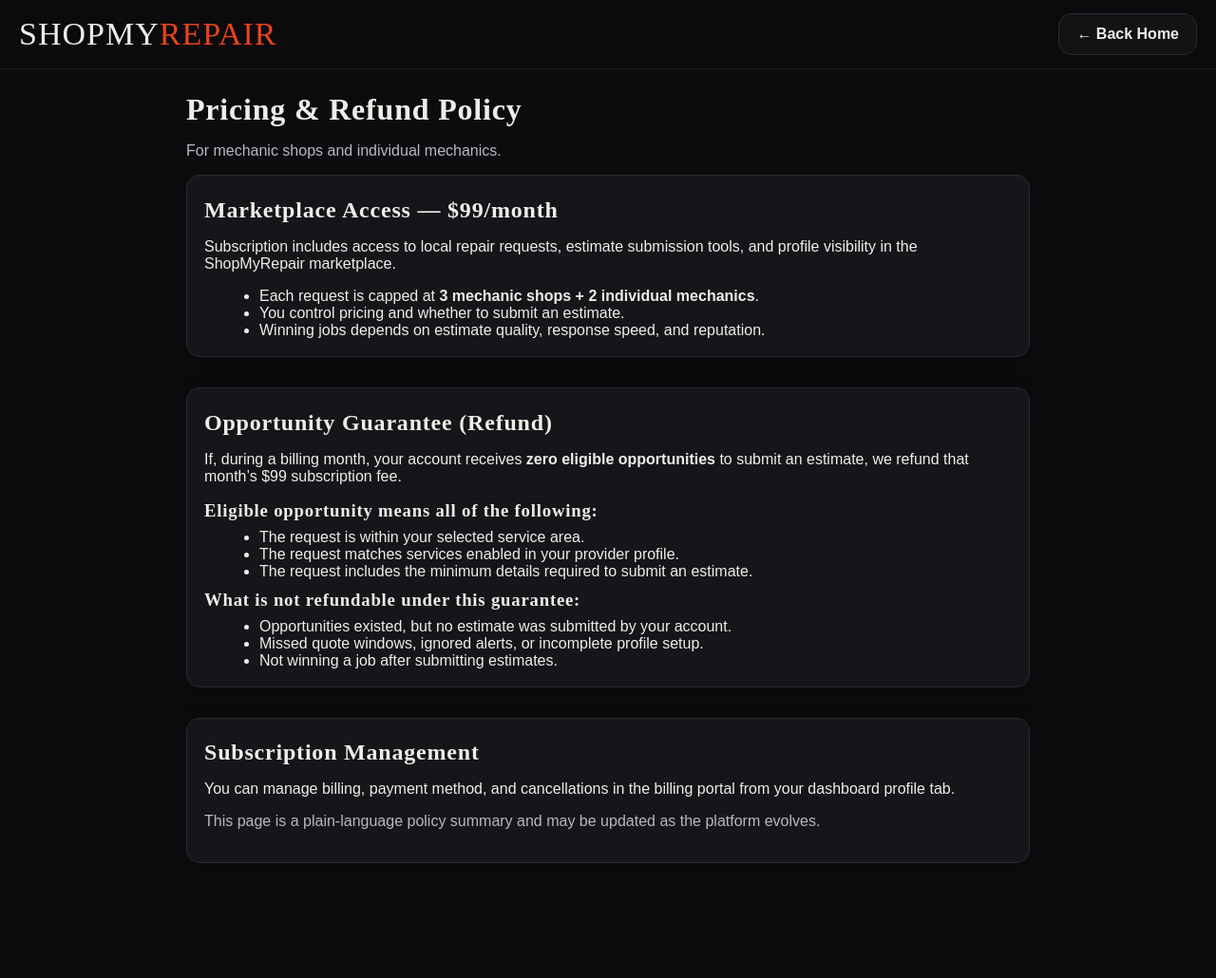
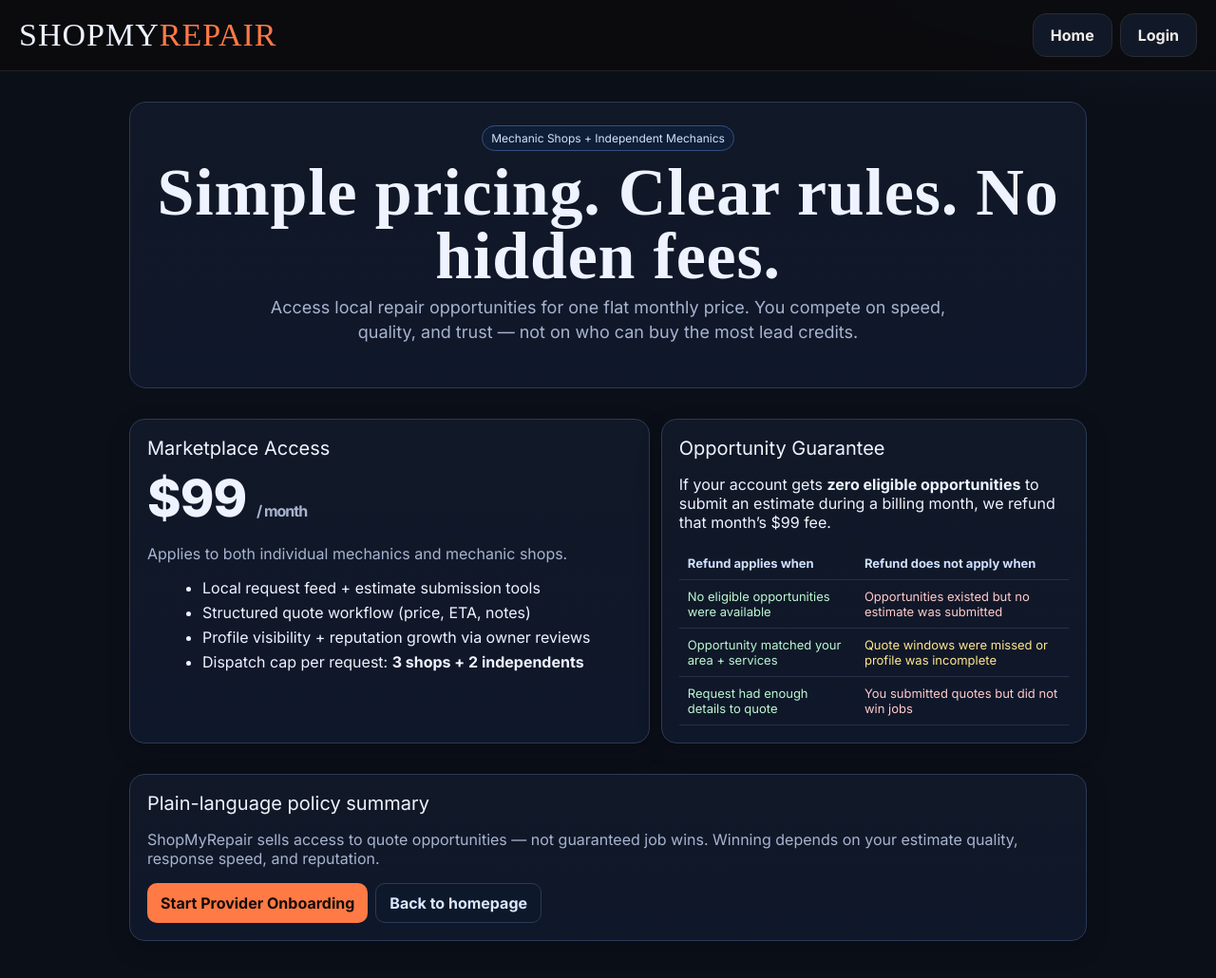
Before and after one commit to ionqjay/Outlaw, a website: page public/pricing.html in a window 1280 px wide. Shown: the whole page at 95% size. Before the commit the page ends 941 px from the top, so only its background shows below. Drawn offline with Linux system fonts and the light colour scheme.

Commit message:
Polish admin UI and pricing page; add setup-mode subscription toggles

```diff
--- a/public/pricing.html
+++ b/public/pricing.html
@@ -3,56 +3,87 @@
 <head>
   <meta charset="UTF-8" />
   <meta name="viewport" content="width=device-width, initial-scale=1.0" />
-  <title>Pricing & Refund Policy — ShopMyRepair</title>
+  <title>Pricing & Policy — ShopMyRepair</title>
+  <meta name="description" content="Transparent pricing for mechanic shops and independent mechanics. $99/month marketplace access with an opportunity guarantee." />
+  <link rel="preconnect" href="https://fonts.googleapis.com">
+  <link rel="preconnect" href="https://fonts.gstatic.com" crossorigin>
+  <link href="https://fonts.googleapis.com/css2?family=Inter:wght@400;500;700;800&display=swap" rel="stylesheet">
   <link rel="stylesheet" href="/styles.css" />
   <style>
-    .wrap{max-width:920px;margin:24px auto;padding:0 16px}
-    .card{background:#15151a;border:1px solid #2a2a31;border-radius:14px;padding:18px;margin-top:12px}
-    .muted{color:#b7b9c2}
-    ul{margin:8px 0 0 18px}
+    :root{--bg:#0b0f18;--card:#111827;--card2:#0f172a;--stroke:#2b3a56;--text:#eef3ff;--muted:#a7b4cf;--orange:#ff7a45;--green:#22c55e;--blue:#60a5fa}
+    body{font-family:Inter,Segoe UI,Arial,sans-serif;background:radial-gradient(1100px 360px at 0 -20%,rgba(255,122,69,.18),transparent 62%),radial-gradient(1000px 360px at 100% -10%,rgba(96,165,250,.14),transparent 60%),var(--bg);color:var(--text)}
+    .wrap{max-width:1040px;margin:22px auto 48px;padding:0 16px}
+    .hero{background:linear-gradient(180deg,var(--card),var(--card2));border:1px solid var(--stroke);border-radius:18px;padding:24px}
+    .eyebrow{display:inline-block;font-size:12px;color:#cfe2ff;border:1px solid #33507f;background:#0f1e36;padding:5px 9px;border-radius:999px}
+    h1{margin:10px 0 8px;font-size:clamp(30px,5vw,50px);line-height:1.04}
+    .sub{color:var(--muted);max-width:760px}
+    .grid{display:grid;grid-template-columns:1.1fr .9fr;gap:12px;margin-top:12px}
+    .card{background:linear-gradient(180deg,var(--card),var(--card2));border:1px solid var(--stroke);border-radius:16px;padding:18px}
+    .price{font-size:54px;font-weight:800;letter-spacing:-1px}.price small{font-size:16px;color:var(--muted);font-weight:600}
+    .muted{color:var(--muted)}
+    ul{margin:10px 0 0 18px}.li{margin:6px 0}
+    .ok{color:#bbf7d0}.warn{color:#fde68a}.bad{color:#fecaca}
+    .sectionTitle{font-size:20px;margin-bottom:8px}
+    .table{width:100%;border-collapse:collapse;margin-top:8px}
+    .table th,.table td{border-bottom:1px solid #23314c;padding:9px;text-align:left;font-size:13px}
+    .table th{color:#cde0ff}
+    .cta{display:flex;gap:8px;flex-wrap:wrap;margin-top:12px}
+    .btnPro{display:inline-flex;align-items:center;justify-content:center;padding:10px 14px;border-radius:10px;text-decoration:none;font-weight:700}
+    .btnPrimary{background:var(--orange);color:#130c08}
+    .btnGhost{border:1px solid var(--stroke);background:#0e182b;color:#d9e7ff}
+    @media(max-width:920px){.grid{grid-template-columns:1fr}}
   </style>
 </head>
 <body>
   <nav class="nav">
     <div class="logo"><span>SHOPMY</span><span class="orange">REPAIR</span></div>
-    <a class="btn btn-dark" href="/" style="text-decoration:none">← Back Home</a>
+    <div style="display:flex;gap:8px">
+      <a class="btn btn-dark" href="/" style="text-decoration:none">Home</a>
+      <a class="btn btn-dark" href="/login.html" style="text-decoration:none">Login</a>
+    </div>
   </nav>
 
   <main class="wrap">
-    <h1>Pricing & Refund Policy</h1>
-    <p class="muted">For mechanic shops and individual mechanics.</p>
-
-    <section class="card">
-      <h2>Marketplace Access — $99/month</h2>
-      <p>Subscription includes access to local repair requests, estimate submission tools, and profile visibility in the ShopMyRepair marketplace.</p>
-      <ul>
-        <li>Each request is capped at <b>3 mechanic shops + 2 individual mechanics</b>.</li>
-        <li>You control pricing and whether to submit an estimate.</li>
-        <li>Winning jobs depends on estimate quality, response speed, and reputation.</li>
-      </ul>
+    <section class="hero">
+      <span class="eyebrow">Mechanic Shops + Independent Mechanics</span>
+      <h1>Simple pricing. Clear rules. No hidden fees.</h1>
+      <p class="sub">Access local repair opportunities for one flat monthly price. You compete on speed, quality, and trust — not on who can buy the most lead credits.</p>
     </section>
 
-    <section class="card">
-      <h2>Opportunity Guarantee (Refund)</h2>
-      <p>If, during a billing month, your account receives <b>zero eligible opportunities</b> to submit an estimate, we refund that month’s $99 subscription fee.</p>
-      <h3>Eligible opportunity means all of the following:</h3>
-      <ul>
-        <li>The request is within your selected service area.</li>
-        <li>The request matches services enabled in your provider profile.</li>
-        <li>The request includes the minimum details required to submit an estimate.</li>
-      </ul>
-      <h3 style="margin-top:10px">What is not refundable under this guarantee:</h3>
-      <ul>
-        <li>Opportunities existed, but no estimate was submitted by your account.</li>
-        <li>Missed quote windows, ignored alerts, or incomplete profile setup.</li>
-        <li>Not winning a job after submitting estimates.</li>
-      </ul>
+    <section class="grid">
+      <article class="card">
+        <div class="sectionTitle">Marketplace Access</div>
+        <div class="price">$99 <small>/ month</small></div>
+        <p class="muted">Applies to both individual mechanics and mechanic shops.</p>
+        <ul>
+          <li class="li">Local request feed + estimate submission tools</li>
+          <li class="li">Structured quote workflow (price, ETA, notes)</li>
+          <li class="li">Profile visibility + reputation growth via owner reviews</li>
+          <li class="li">Dispatch cap per request: <b>3 shops + 2 independents</b></li>
+        </ul>
+      </article>
+
+      <article class="card">
+        <div class="sectionTitle">Opportunity Guarantee</div>
+        <p>If your account gets <b>zero eligible opportunities</b> to submit an estimate during a billing month, we refund that month’s $99 fee.</p>
+        <table class="table">
+          <thead><tr><th>Refund applies when</th><th>Refund does not apply when</th></tr></thead>
+          <tbody>
+            <tr><td class="ok">No eligible opportunities were available</td><td class="bad">Opportunities existed but no estimate was submitted</td></tr>
+            <tr><td class="ok">Opportunity matched your area + services</td><td class="warn">Quote windows were missed or profile was incomplete</td></tr>
+            <tr><td class="ok">Request had enough details to quote</td><td class="bad">You submitted quotes but did not win jobs</td></tr>
+          </tbody>
+        </table>
+      </article>
     </section>
 
-    <section class="card">
-      <h2>Subscription Management</h2>
-      <p>You can manage billing, payment method, and cancellations in the billing portal from your dashboard profile tab.</p>
-      <p class="muted">This page is a plain-language policy summary and may be updated as the platform evolves.</p>
+    <section class="card" style="margin-top:12px">
+      <div class="sectionTitle">Plain-language policy summary</div>
+      <p class="muted">ShopMyRepair sells access to quote opportunities — not guaranteed job wins. Winning depends on your estimate quality, response speed, and reputation.</p>
+      <div class="cta">
+        <a class="btnPro btnPrimary" href="/login.html">Start Provider Onboarding</a>
+        <a class="btnPro btnGhost" href="/">Back to homepage</a>
+      </div>
     </section>
   </main>
 </body>
```
Also changed, not shown: server.js (+121 -49 lines).
